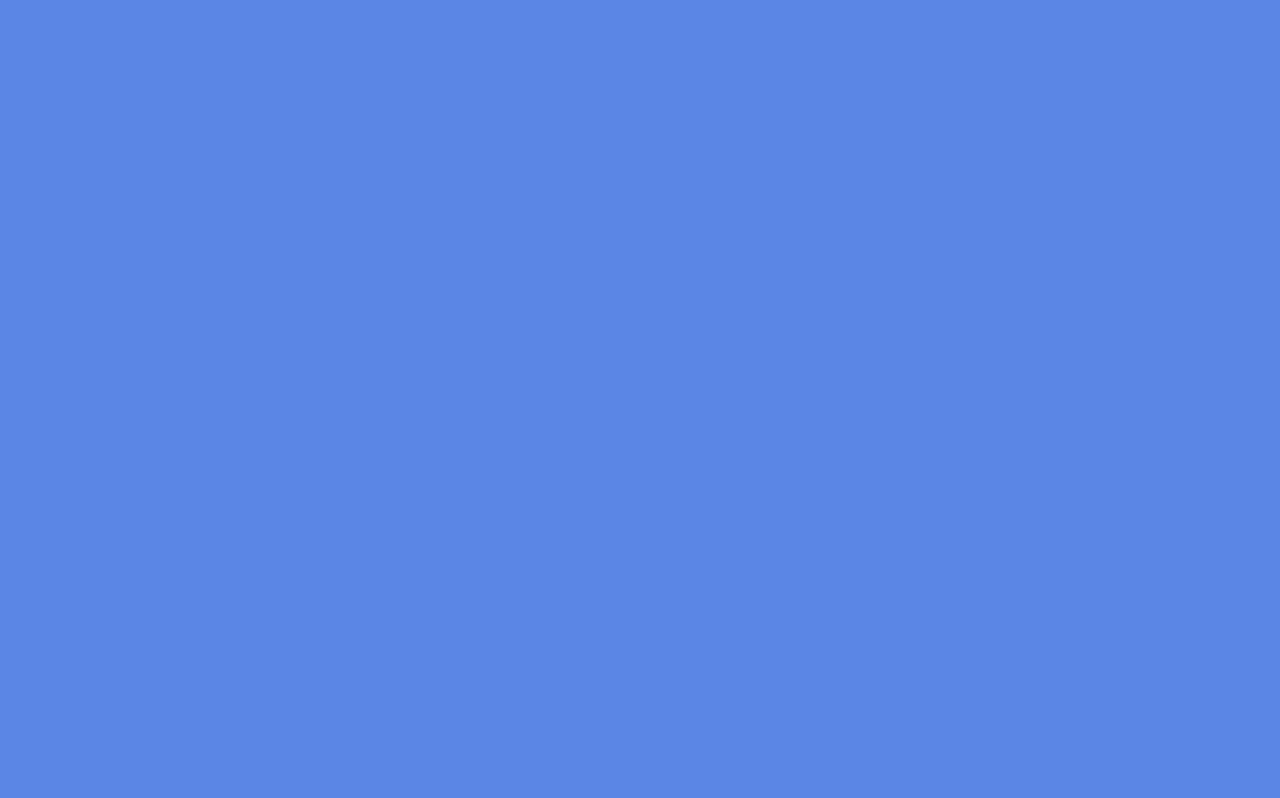
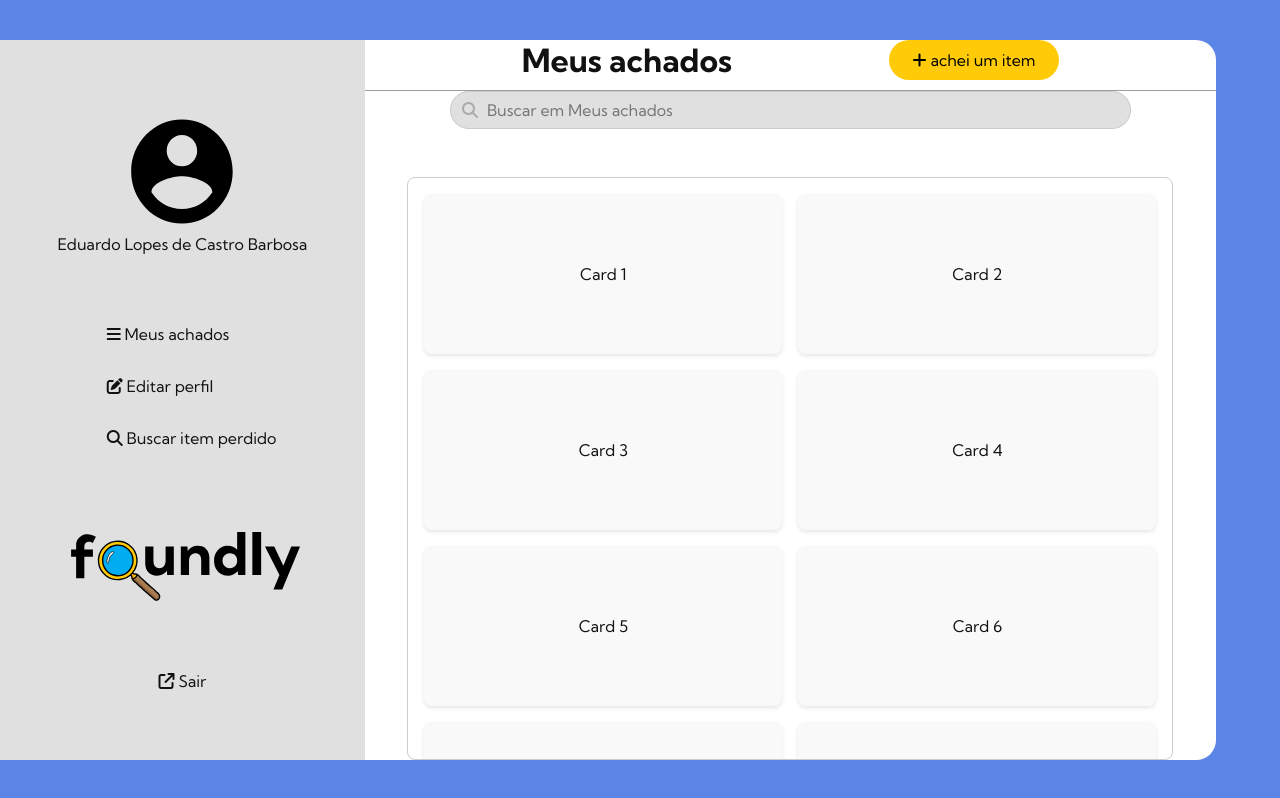
Before and after one commit to EduardoLopes085/Foundly, a React (Vite) app: page /foundly in a window 1280 px wide. Before the commit this address had no page. Built offline with nearby package versions, Linux system fonts and the light colour scheme.

Commit message:
meus achados estilizados, falta concluir cards

```diff
--- a/src/App.jsx
+++ b/src/App.jsx
@@ -4,6 +4,7 @@ import { BrowserRouter as Router, Routes, Route } from 'react-router-dom';
 import LoginPage from './pages/LoginPage';
 import RegisterPage from './pages/RegisterPage';
 import CadastrarItem from './pages/CadastrarPage';
+import FoundlyItens from './components/foundlyItens/FoundlyItens';
 
 
 function App() {
@@ -16,6 +17,7 @@ function App() {
           <Route path="/" element={<LoginPage/>} />
           <Route path="/register" element={<RegisterPage/>} />
           <Route path='/cadastrar-item' element={<CadastrarItem/>}/>
+          <Route path='/foundly' element={<FoundlyItens/>}/>
 
         </Routes>
       </Router>
--- /dev/null
+++ b/src/components/foundlyItens/FoundlyItens.jsx
@@ -0,0 +1,67 @@
+import React from "react";
+import NavigationBar from "../navigationbar/navigationBar";
+import '../foundlyItens/foundlyitens.css'
+
+function FoundlyItens(){
+    return(
+        <>
+            <div className="foundly-conatiner">
+
+                <NavigationBar/>
+
+
+                <div className="foundly-content">
+
+                    <div className="foundly-header">
+
+                        <h1>Meus achados</h1>
+
+                        <button> <i class="fa-solid fa-plus"></i>  achei um item</button>
+
+                    </div>
+
+                    <div className="search-bar">
+                        <i className="fa-solid fa-magnifying-glass search-icon"></i>
+                        <input type="search" name="search" placeholder="Buscar em Meus achados" className="search-input"/>
+                    </div>
+
+
+
+                    <div className="card-grid-container">
+                        <div class="card">Card 1</div>
+                        <div class="card">Card 2</div>
+                        <div class="card">Card 3</div>
+                        <div class="card">Card 4</div>
+                        <div class="card">Card 5</div>
+                        <div class="card">Card 6</div>
+                        <div class="card">Card 7</div>
+                        <div class="card">Card 8</div>
+                        <div class="card">Card 9</div>
+                        <div class="card">Card 10</div>
+                        <div class="card">Card 10</div>
+                        <div class="card">Card 10</div>
+                        <div class="card">Card 10</div>
+                        <div class="card">Card 10</div>
+                        <div class="card">Card 10</div>
+                        <div class="card">Card 10</div>
+                        <div class="card">Card 10</div>
+                        <div class="card">Card 10</div>
+                        <div class="card">Card 10</div>
+                        <div class="card">Card 10</div>
+
+                    </div>
+
+                </div>
+
+
+
+            </div>
+
+
+        </>
+
+    );
+};
+
+
+export default FoundlyItens;
--- /dev/null
+++ b/src/components/foundlyItens/foundlyItens.css
@@ -0,0 +1,104 @@
+.foundly-conatiner{
+    width: 95vw; /* ou qualquer valor fixo que você achar bom */
+    height: 90%;
+    display: flex;
+    flex-direction: row;
+    justify-content: space-evenly;
+    align-items: center;
+
+    background-color: #FFFFFF;
+    border-radius: 0px 20px 20px 0px;
+
+
+    overflow: hidden;
+}
+
+
+.foundly-content{
+    width: 70%;
+    height: 100%;
+
+    display: flex;
+    flex-direction: column;
+    align-items: center;
+    justify-content: space-evenly;
+
+}
+
+
+.foundly-header{
+    width: 100%;
+
+    display: flex;
+    flex-direction: row;
+    align-items: center;
+    justify-content: space-evenly;
+
+    border-bottom: 1px solid #9D9D9D ;
+
+    padding-bottom: 10px;
+
+    /* background-color: aquamarine; */
+}
+
+
+.foundly-header > button{
+    width: 20%;
+
+    padding: 10px;
+
+    border-radius: 20px;
+    text-align: center;
+
+    background-color: #FFCA08;
+}
+
+.search-bar {
+    position: relative;
+    width: 100%;
+
+    max-width: 80%;
+
+    background-color: #E0E0E0;
+
+    border-radius: 20px;
+}
+
+.search-icon {
+    position: absolute;
+    left: 12px;
+    top: 50%;
+    transform: translateY(-50%);
+    color: #aaa;
+}
+
+.search-input {
+    width: 100%;
+    padding: 8px 12px 8px 36px; /* padding-left extra pro ícone não sobrepor o texto */
+    font-size: 16px;
+    border: 1px solid #ccc;
+
+    border-radius: 20px;
+}
+
+
+.card-grid-container {
+    display: grid;
+    grid-template-columns: repeat(2, 1fr);
+    gap: 16px;
+    max-height: 600px;
+    overflow-y: auto;
+    padding: 16px;
+    border: 1px solid #ccc;
+    border-radius: 8px;
+    width: 90%;
+    margin-top: 3rem ;
+}
+
+.card {
+    background-color: #f9f9f9;
+    padding: 70px;
+    border-radius: 8px;
+    box-shadow: 0 2px 4px rgba(0,0,0,0.1);
+    text-align: center;
+}
--- a/src/components/navigationBar/navigation.css
+++ b/src/components/navigationBar/navigation.css
@@ -1,5 +1,5 @@
 .navigation-container{
-    width: 25vw;
+    width: 30%;
     height: 100%;
 
     display: flex;
```
Also changed, not shown: src/pages/AchadosPage.jsx (added, +15 -0 lines).
